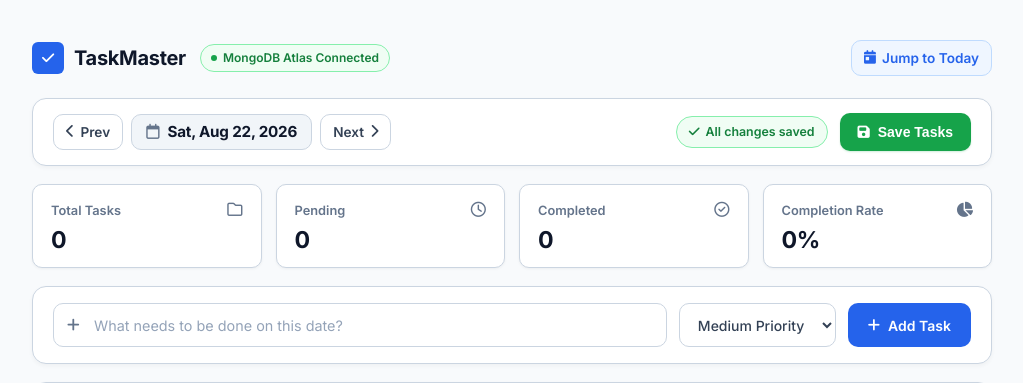
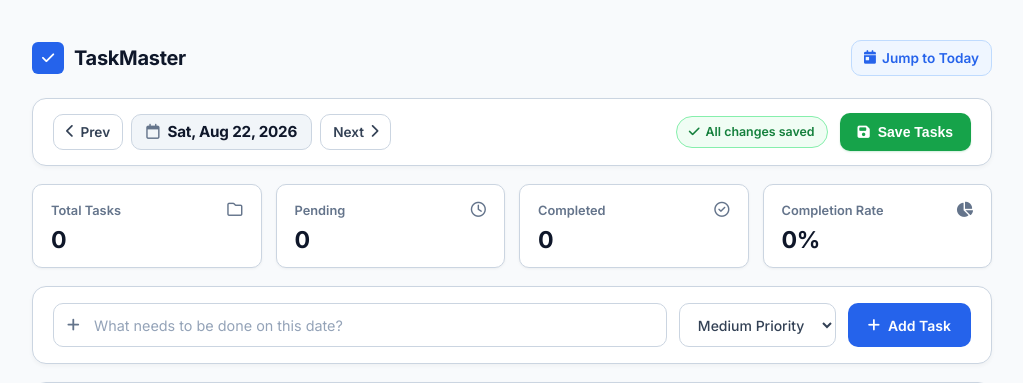
Before and after one commit to Mohit-Tanwar25/To-do-list, a FastAPI app: page / in a window 1280 px wide. Shown: the top 383 px of the page, without its empty margins (128-1151 px from the left). Run offline with FastAPI, Linux system fonts and the light colour scheme; data that the repository does not hold is empty.

Commit message:
green green removed ew

```diff
--- a/templates/index.html
+++ b/templates/index.html
@@ -1066,10 +1066,6 @@
                     </span>
                     <span class="brand-name">TaskMaster</span>
                 </div>
-                <span class="db-status">
-                    <span class="status-dot"></span>
-                    MongoDB Atlas Connected
-                </span>
             </div>
             <div class="header-right">
                 <!-- Direct Link to Today -->
```
